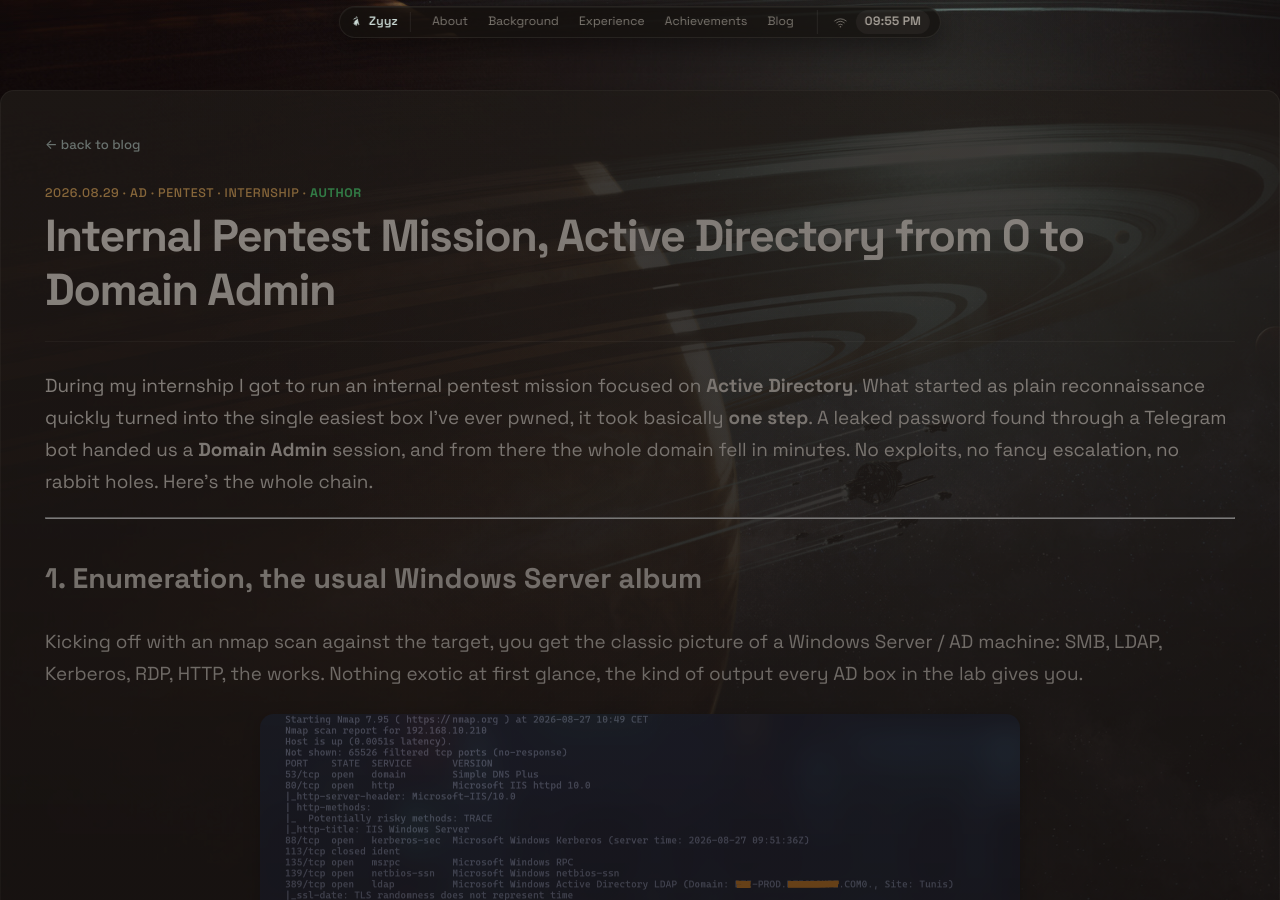
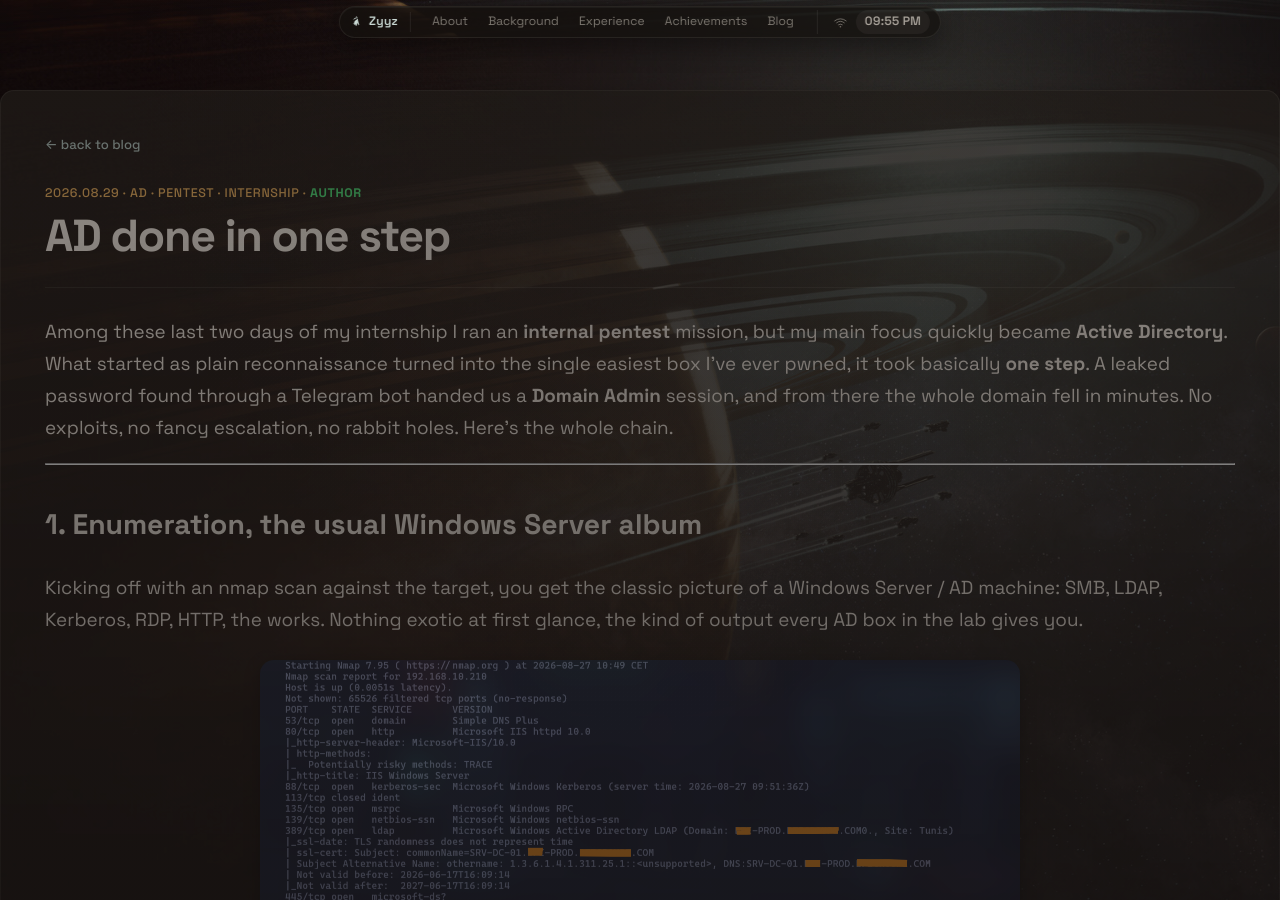
Before and after one commit to 0xZyyz/0xZyyz.github.io, a Jekyll site: the page built from _posts/2026-08-29-internal-ad-pentest-internship.md, in a window 1280 px wide and 900 px high. Built offline with Jekyll 4.4.1, drawn with Linux system fonts in a browser that asks for light colours.

Commit message:
Cool title and rework intro

```diff
--- a/_posts/2026-08-29-internal-ad-pentest-internship.md
+++ b/_posts/2026-08-29-internal-ad-pentest-internship.md
@@ -1,12 +1,12 @@
 ---
 layout: post
-title: "Internal Pentest Mission, Active Directory from 0 to Domain Admin"
+title: "AD done in one step"
 date: 2026-08-29 12:00:00 +0100
 categories: [ad, pentest, internship]
 role: author
 ---
 
-During my internship I got to run an internal pentest mission focused on **Active Directory**. What started as plain reconnaissance quickly turned into the single easiest box I've ever pwned, it took basically **one step**. A leaked password found through a Telegram bot handed us a **Domain Admin** session, and from there the whole domain fell in minutes. No exploits, no fancy escalation, no rabbit holes. Here's the whole chain.
+Among these last two days of my internship I ran an **internal pentest** mission, but my main focus quickly became **Active Directory**. What started as plain reconnaissance turned into the single easiest box I've ever pwned, it took basically **one step**. A leaked password found through a Telegram bot handed us a **Domain Admin** session, and from there the whole domain fell in minutes. No exploits, no fancy escalation, no rabbit holes. Here's the whole chain.
 
 ---
 
```
